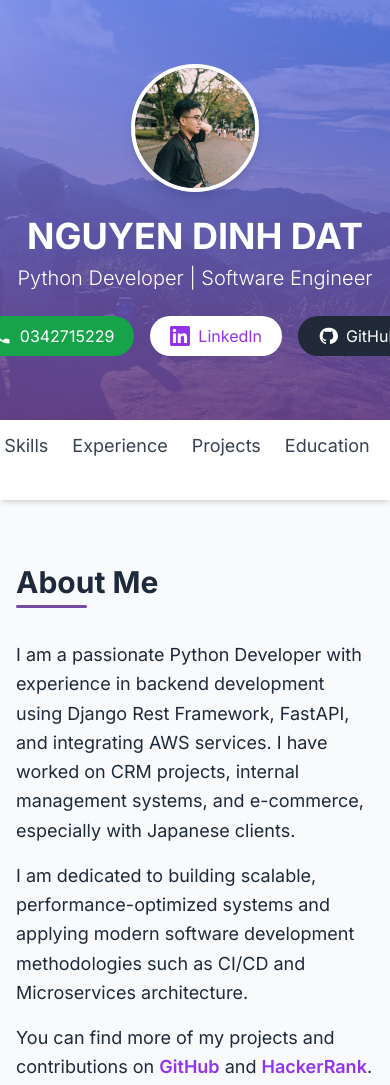
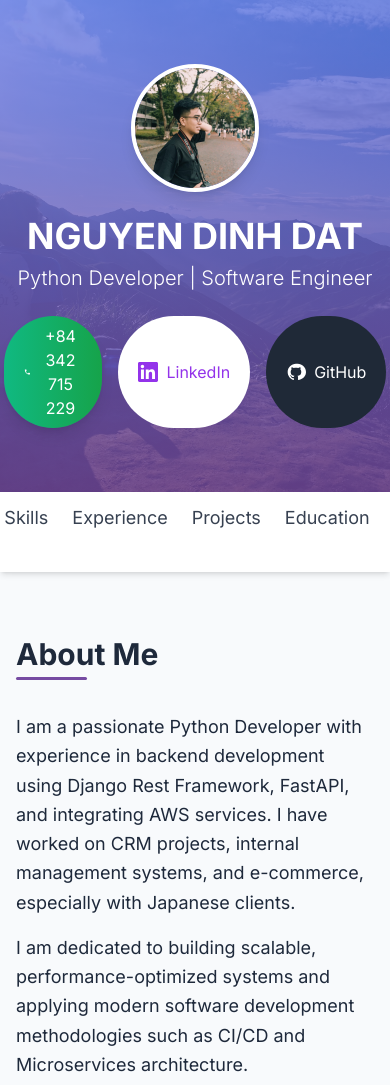
Before and after one commit to datdinh173011/datdinh173011.github.io, a website: page index.html in a window 390 px wide. Shown: the top 1085 px of the page. Drawn offline with nearby package versions, Linux system fonts and the light colour scheme.

Commit message:
Update phone number format in header section for consistency

```diff
--- a/index.html
+++ b/index.html
@@ -26,9 +26,9 @@
         <h1 class="text-4xl md:text-5xl font-bold mb-2">NGUYEN DINH DAT</h1>
         <p class="text-xl md:text-2xl font-light mb-6">Python Developer | Software Engineer</p>
         <div class="flex justify-center space-x-4">
-            <a href="tel:+84342715229" class="bg-green-600 text-white hover:bg-green-700 px-5 py-2 rounded-full transition duration-300 ease-in-out flex items-center">
+            <a href="tel:+84342715229" class="bg-gradient-to-r from-emerald-500 to-green-600 text-white hover:from-emerald-600 hover:to-green-700 px-5 py-2 rounded-full transition-all duration-300 ease-in-out flex items-center shadow-lg hover:shadow-xl transform hover:scale-105">
                 <svg class="w-5 h-5 mr-2" fill="currentColor" viewBox="0 0 24 24" aria-hidden="true"><path d="M6.62 10.79c1.44 2.83 3.76 5.14 6.59 6.59l2.2-2.2c.27-.27.67-.36 1.02-.24 1.12.37 2.33.57 3.57.57.55 0 1 .45 1 1V20c0 .55-.45 1-1 1-9.39 0-17-7.61-17-17 0-.55.45-1 1-1h3.5c.55 0 1 .45 1 1 0 1.25.2 2.45.57 3.57.11.35.03.74-.25 1.02l-2.2 2.2z"/></svg>
-                0342715229
+                +84 342 715 229
             </a>
             <a href="https://linkedin.com/in/dinhdat-503367227/" target="_blank" class="bg-white text-purple-600 hover:bg-gray-100 px-5 py-2 rounded-full transition duration-300 ease-in-out flex items-center">
                 <svg class="w-5 h-5 mr-2" fill="currentColor" viewBox="0 0 24 24" aria-hidden="true"><path d="M20.447 20.452h-3.554v-5.569c0-1.328-.027-3.037-1.852-3.037-1.853 0-2.136 1.445-2.136 2.939v5.667H9.351V9h3.414v1.561h.045c.474-.854 1.637-1.852 3.37-1.852 3.601 0 4.267 2.37 4.267 5.455v6.286zM5.337 7.433c-1.144 0-2.063-.926-2.063-2.065 0-1.138.92-2.063 2.063-2.063 1.14 0 2.064.925 2.064 2.063 0 1.139-.925 2.065-2.064 2.065zm1.782 13.019H3.555V9h3.564v11.452zM22.225 0H1.771C.792 0 0 .774 0 1.729v20.542C0 23.227.792 24 1.771 24h20.454c.98 0 1.772-.773 1.772-1.729V1.729C24 .774 23.207 0 22.225 0z"/></svg>
```
Also changed, not shown: components/header.html (+2 -2 lines).
